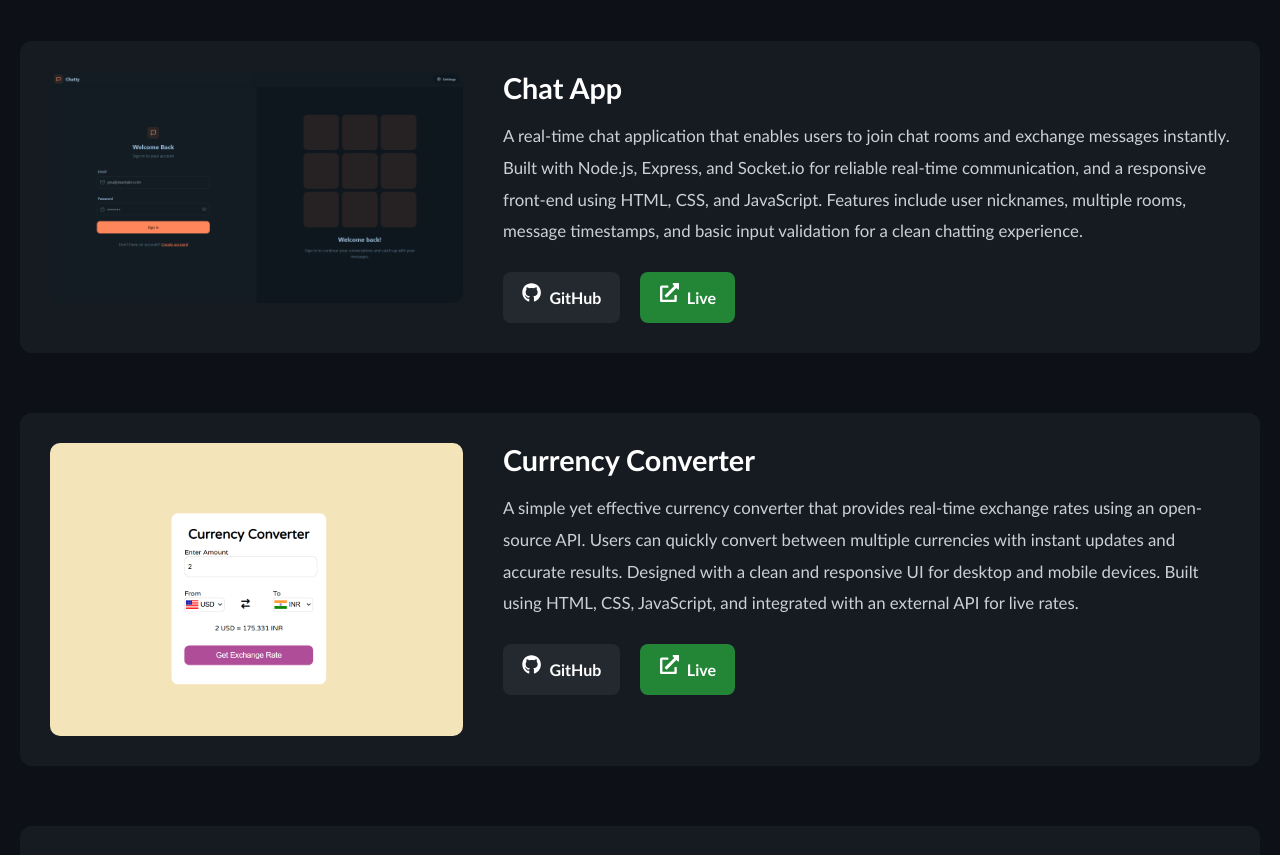
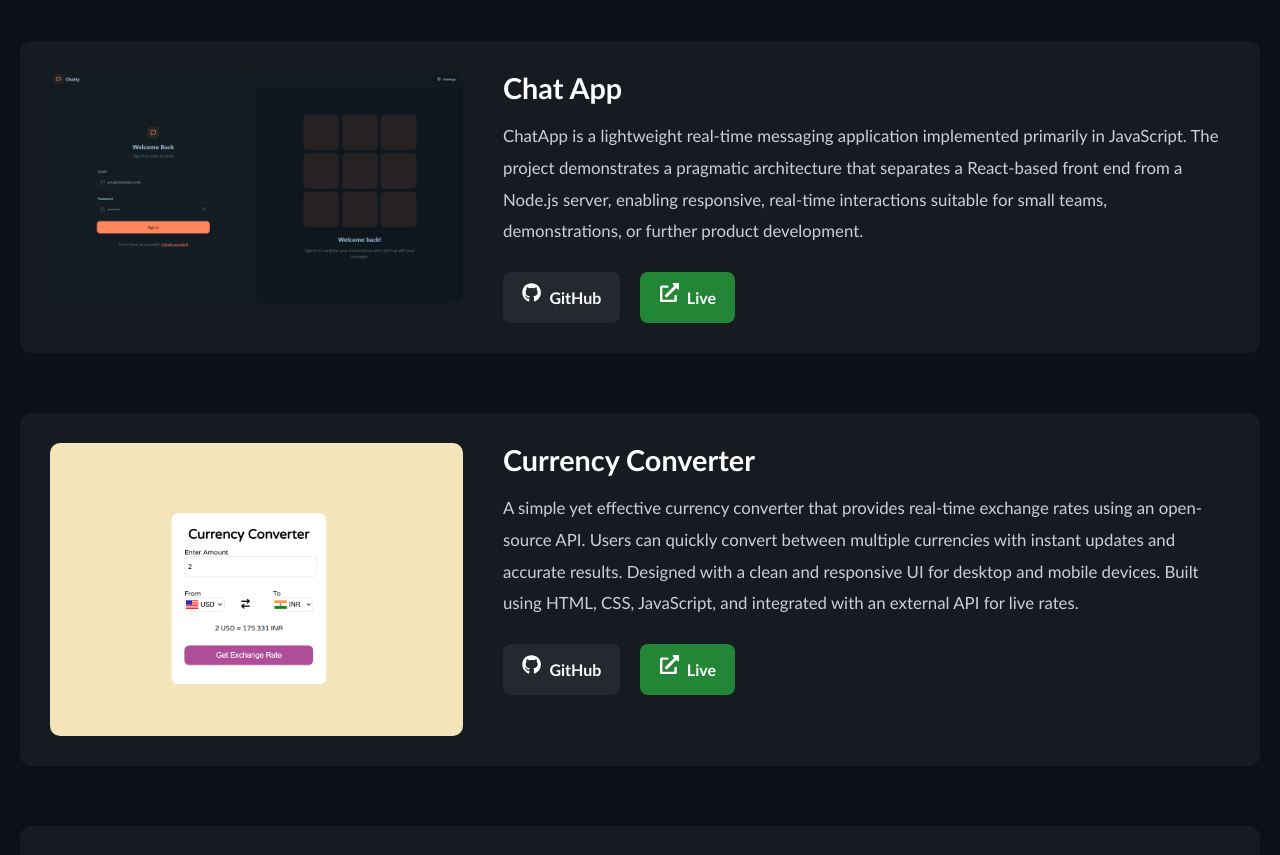
Before and after one commit to jagadeesh0004/portfolio, a React (Vite) app: page / in a window 1280 px wide. Shown: the part 2480-3335 px from the top of the page. Built offline with nearby package versions, Linux system fonts and the light colour scheme.

Commit message:
Revise Chat App details in Projects component
Updated Chat App project description and demo link.

```diff
--- a/src/assets/components/Projects.jsx
+++ b/src/assets/components/Projects.jsx
@@ -18,10 +18,10 @@ const projectsData = [
   {
   title: "Chat App",
   description:
-    "A real-time chat application that enables users to join chat rooms and exchange messages instantly. Built with Node.js, Express, and Socket.io for reliable real-time communication, and a responsive front-end using HTML, CSS, and JavaScript. Features include user nicknames, multiple rooms, message timestamps, and basic input validation for a clean chatting experience.",
+    "ChatApp is a lightweight real-time messaging application implemented primarily in JavaScript. The project demonstrates a pragmatic architecture that separates a React-based front end from a Node.js server, enabling responsive, real-time interactions suitable for small teams, demonstrations, or further product development.",
   img: CA,
   github: "https://github.com/jagadeesh0004/chatapp",
-  demo: "https://portfolio-gilt-mu-38.vercel.app/"
+  demo: "https://chatapp-c5nf.onrender.com"
 },
   {
   title: "Currency Converter",
```
